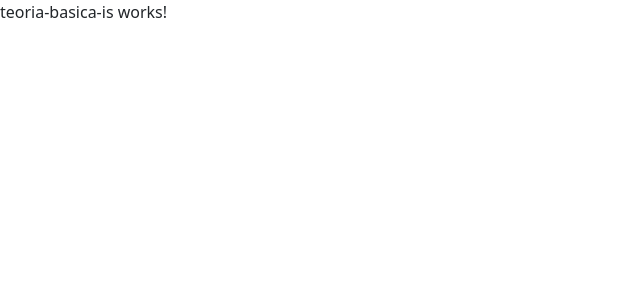
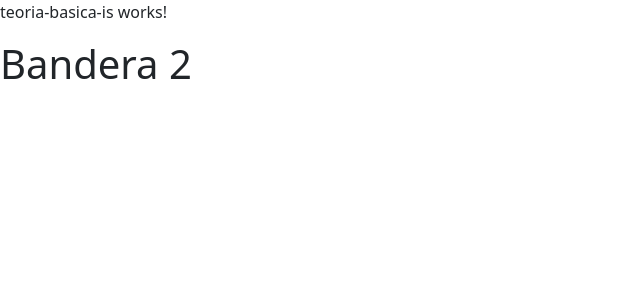
Before and after one commit to LanIkari/IS2_SCRUM_LosSeguidoresDeJesus, an Angular app in the folder IS-Scrum/: page /teoriabasicais in a window 1280 px wide. Shown: the top 300 px of the page, without its empty margins (0-640 px from the left). Built offline with nearby package versions, Linux system fonts and the light colour scheme.

Commit message:
Modificacion 2

```diff
--- a/IS-Scrum/src/app/teoria-basica-is/teoria-basica-is.component.html
+++ b/IS-Scrum/src/app/teoria-basica-is/teoria-basica-is.component.html
@@ -1 +1,2 @@
 <p>teoria-basica-is works!</p>
+<h1>Bandera 2</h1>
```
